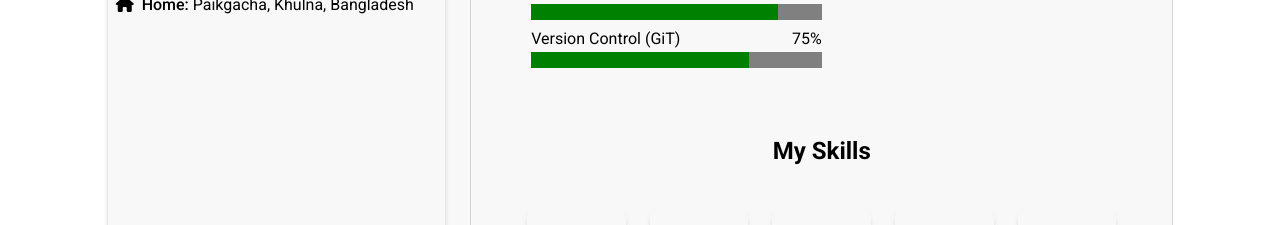
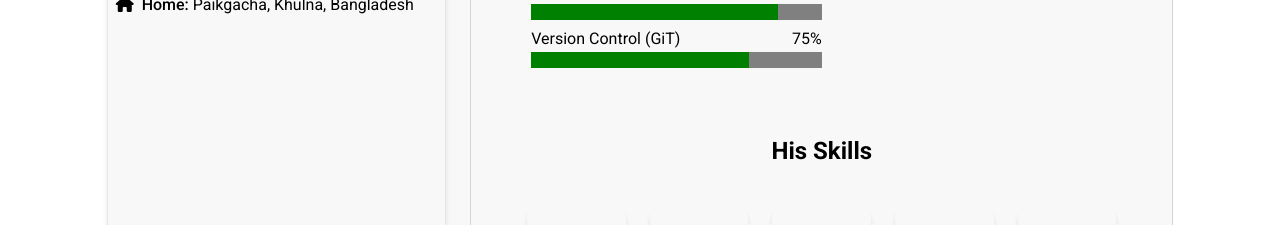
Before and after one commit to indrojitmondal/My-website, a React (Vite) app: page /about in a window 1280 px wide. Shown: the part 1220-1445 px from the top of the page. Built offline with nearby package versions, Linux system fonts and the light colour scheme.

Commit message:
Updated Skils

```diff
--- a/src/pages/About/About.jsx
+++ b/src/pages/About/About.jsx
@@ -311,7 +311,7 @@ const About = () => {
                                 University of Barishal.
                             </a>
                             &nbsp;
-                            Now he is taking  BD Govt Job preposition. His mission is NTRCA Lecturer position right now.
+                            Now he is taking  BD Govt Job preposition. His mission is NTRCA ICT Lecturer position right now.
                             With 6 month of experience in ReactJS and NodeJS, alongside solving 400+ problems and 7 years experience of solving basic problems related to mathematics, algorithms, and data structures, He bring a strong technical foundation and a creative mindset to the table. His experience in software development has equipped me to tackle real-world challenges effectively.
 
                             {/* flex flex-col md:flex-row gap-4 */}
--- a/src/pages/About/Skills.jsx
+++ b/src/pages/About/Skills.jsx
@@ -25,7 +25,7 @@ const Skills = () => {
   return (
     <div className=" py-12 text-black">
 
-      <h2 className="text-2xl font-bold text-center mb-10">My Skills</h2>
+      <h2 className="text-2xl font-bold text-center mb-10">His Skills</h2>
       <div className="grid grid-cols-2 md:grid-cols-3 lg:grid-cols-5 gap-6 px-4 md:px-10">
         {skills.map((skill, index) => (
           <div
```
